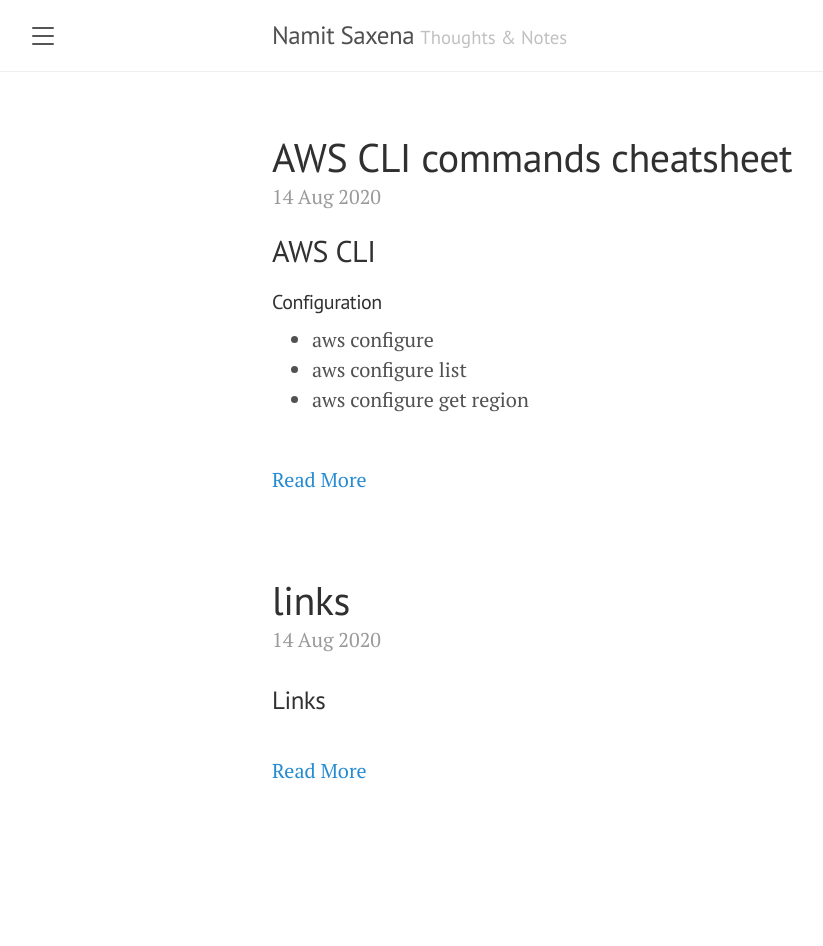
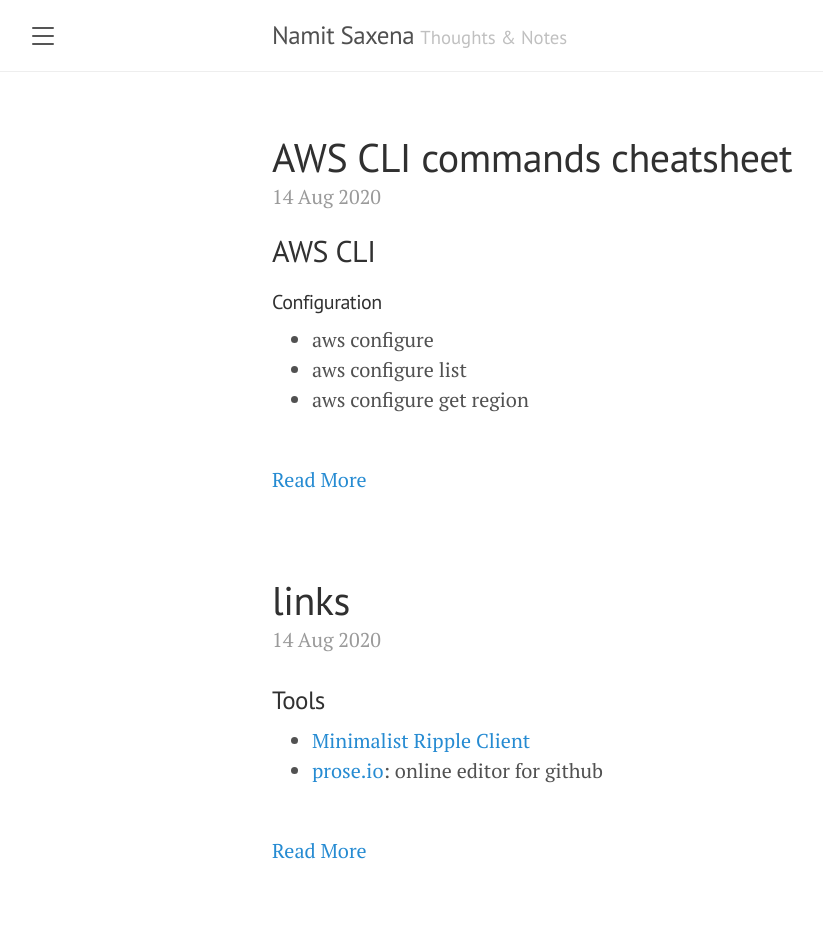
Before and after one commit to namitsaxena/namitsaxena.github.io, a Jekyll site: the page built from notes.md, in a window 1280 px wide. Shown: the whole page, without its empty margins (8-831 px from the left). Built offline with Jekyll 4.4.1, drawn with Linux system fonts in a browser that asks for light colours; nearby versions of some CDN libraries; before the commit the page ends 900 px from its top, so only the background shows below that.

Commit message:
Update links.md

```diff
--- a/_notes/links.md
+++ b/_notes/links.md
@@ -1,13 +1,15 @@
 ---
 layout: page
 title: links
-tags: [tech, misc]
+tags:
+  - tech
+  - misc
+published: true
 ---
-
-### Links
 
 ### Tools
 * [Minimalist Ripple Client](http://pages.namitsaxena.com/tools/ripple.html)
+* [prose.io](https://prose.io/): online editor for github
 
 ### Cheatsheets
 * [AWS CLI](http://pages.namitsaxena.com/notes/aws_cli/)
```
